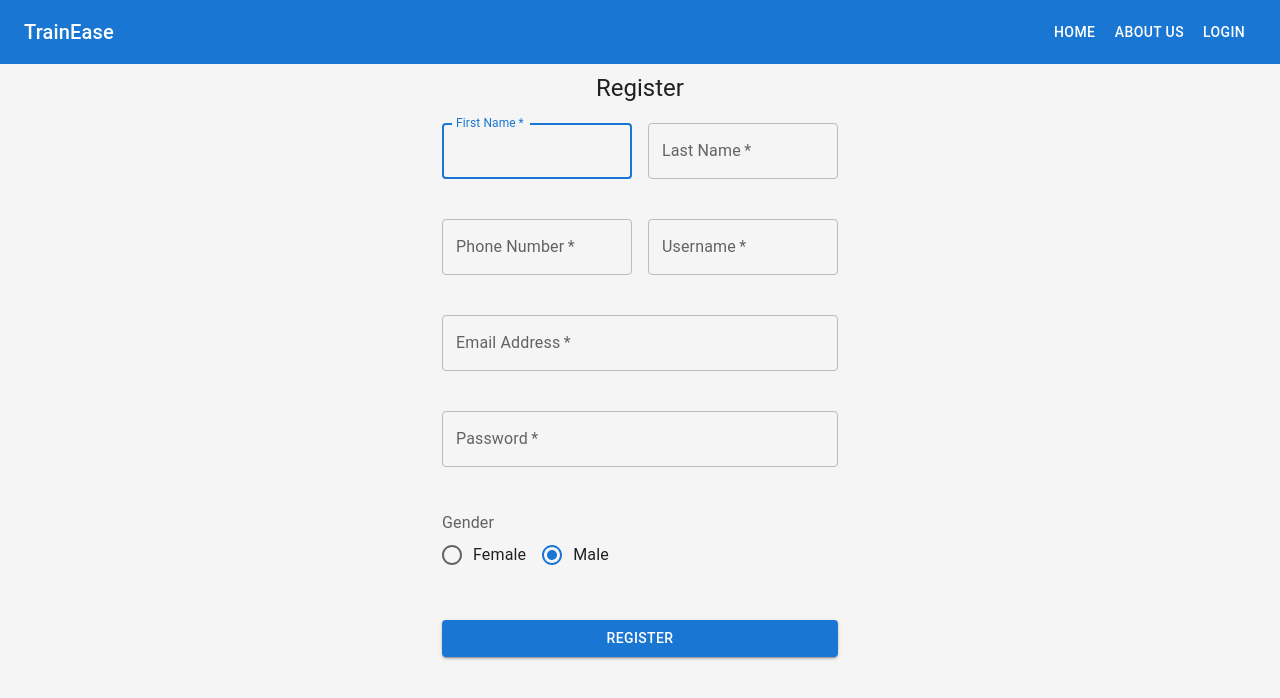
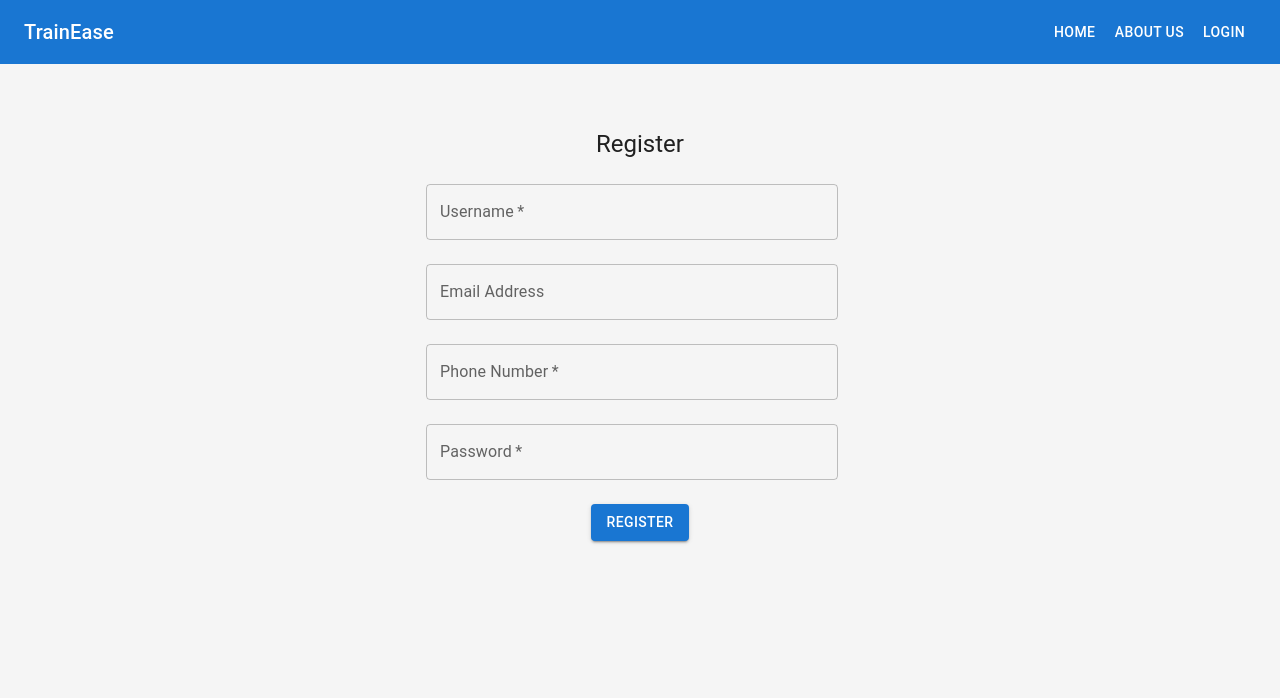
Before and after one commit to DimalshaMadushani/TrainEase-Frontend-Web, a React (Vite) app: page /register in a window 1280 px wide. Shown: the top 698 px of the page. Built offline with nearby package versions, Linux system fonts and the light colour scheme.

Commit message:
Modify the register with redux

```diff
--- a/src/App.jsx
+++ b/src/App.jsx
@@ -12,6 +12,7 @@ import Header from "./components/Header";
 import Profile from "./pages/Profile";
 import SeatSelection from "./pages/SeatSelection";
 import CheckOut from "./pages/CheckOut";
+import EditProfile from "./pages/EditProfile";
 
 function App() {
   return (
@@ -28,6 +29,7 @@ function App() {
             <Route path="/login" element={<Login />} />
             <Route path="/register" element={<Register />} />
             <Route path="/profile" element={<Profile />} />
+            <Route path="/edit-profile" element={<EditProfile />} />
             <Route path="/checkout" element={<CheckOut />} />
           </Routes>
         </Box>
--- a/src/pages/Register.jsx
+++ b/src/pages/Register.jsx
@@ -1,76 +1,97 @@
-import React from 'react';
-import { Button, TextField, Typography, Container, Grid, Radio, RadioGroup, FormControlLabel, FormLabel } from '@mui/material';
-import axios from 'axios';
-import { useNavigate } from 'react-router-dom';
-import { useDispatch } from 'react-redux';
-import {registerStart , registerSuccess, registerFailure} from '../redux/user/userSlice';
-import {useState} from 'react';
+import React from "react";
+import {
+  Button,
+  TextField,
+  Typography,
+  Container,
+  Grid,
+  Box,
+  Alert,
+} from "@mui/material";
+import axios from "axios";
+import { useNavigate } from "react-router-dom";
+import { useDispatch, useSelector } from "react-redux";
+import {
+  registerStart,
+  registerSuccess,
+  registerFailure,
+  clearError,
+} from "../redux/user/userSlice";
+import { useState,useEffect } from "react";
 
 function Register() {
+  const { error, loading } = useSelector((state) => state.user);
   const dispatch = useDispatch();
   const navigate = useNavigate();
   const [formData, setFormData] = useState({
-    firstName: '',
-    lastName: '',
-    phone: '',
-    username: '',
-    email: '',
-    password: '',
-    gender: 'male',
+    phone: "",
+    username: "",
+    email: "",
+    password: "",
   });
+
+  //this use to avoid displaying old errors even after refrehsing the page
+  useEffect(() => {
+    dispatch(clearError()); // Clear error state when the component mounts
+  }, [dispatch]);
+
+
   const handleSubmit = async (e) => {
     e.preventDefault();
-    console.log('Registering...');
+    console.log("Registering...");
     dispatch(registerStart());
     try {
-      const response = await axios.post('/api/register', formData);
-      console.log('Response:', response);
+      const response = await axios.post("/api/register", formData);
+      console.log("Response:", response);
       dispatch(registerSuccess(response.data));
-      navigate('/home');
+      navigate("/home");
     } catch (error) {
-      console.error('Error during registration:', error);
+      console.error("Error during registration:", error);
       dispatch(registerFailure(error.response.data.message));
     }
-  }
+  };
 
   return (
     <Container component="main" maxWidth="xs">
-      <div style={{ marginTop: 8, display: 'flex', flexDirection: 'column', alignItems: 'center' }}>
+      <Box
+        sx={{
+          marginTop: 8,
+          display: "flex",
+          flexDirection: "column",
+          alignItems: "center",
+        }}
+      >
         <Typography component="h1" variant="h5">
           Register
         </Typography>
-        <form style={{ width: '100%', marginTop: 3 }} noValidate onSubmit={handleSubmit}>
+      </Box>
+      <Box component="form" onSubmit={handleSubmit} sx={{ mt: 3 }}>
         <Grid container spacing={2}>
-            <Grid item xs={12} sm={6}>
           <TextField
             variant="outlined"
             margin="normal"
             required
             fullWidth
-                id="firstName"
-                label="First Name"
-                name="firstName"
-
-                autoFocus
-                value={formData.firstName}
-                onChange={(e) => {setFormData({ ...formData, firstName: e.target.value });}}
+            id="username"
+            label="Username"
+            name="username"
+            value={formData.username}
+            onChange={(e) => {
+              setFormData({ ...formData, username: e.target.value });
+            }}
           />
-            </Grid>
-            <Grid item xs={12} sm={6}>
           <TextField
             variant="outlined"
             margin="normal"
-                required
             fullWidth
-                id="lastName"
-                label="Last Name"
-                name="lastName"
-
-                value={formData.lastName}
-                onChange={(e) => {setFormData({ ...formData, lastName: e.target.value });}}
+            id="email"
+            label="Email Address"
+            name="email"
+            value={formData.email}
+            onChange={(e) => {
+              setFormData({ ...formData, email: e.target.value });
+            }}
           />
-            </Grid>
-            <Grid item xs={12} sm={6}>
           <TextField
             variant="outlined"
             margin="normal"
@@ -80,36 +101,10 @@ function Register() {
             label="Phone Number"
             name="phone"
             value={formData.phone}
-                onChange={(e) => {setFormData({ ...formData, phone: e.target.value });}}
+            onChange={(e) => {
+              setFormData({ ...formData, phone: e.target.value });
+            }}
           />
-            </Grid>
-            <Grid item xs={12} sm={6}>
-              <TextField
-                variant="outlined"
-                margin="normal"
-                required
-                fullWidth
-                id="username"
-                label="Username"
-                name="username"
-                value={formData.username}
-                onChange={(e) => {setFormData({ ...formData, username: e.target.value });}}
-              />
-            </Grid>
-            <Grid item xs={12}>
-              <TextField
-                variant="outlined"
-                margin="normal"
-                required
-                fullWidth
-                id="email"
-                label="Email Address"
-                name="email"
-                value={formData.email}
-                onChange={(e) => {setFormData({ ...formData, email: e.target.value });}}
-              />
-            </Grid>
-            <Grid item xs={12}>
           <TextField
             variant="outlined"
             margin="normal"
@@ -120,32 +115,22 @@ function Register() {
             type="password"
             id="password"
             value={formData.password}
-                onChange={(e) => {setFormData({ ...formData, password: e.target.value });}}
+            onChange={(e) => {
+              setFormData({ ...formData, password: e.target.value });
+            }}
           />
         </Grid>
-            <Grid item xs={12}>
-              <FormLabel component="legend" style={{ marginTop: 20 }}>Gender</FormLabel>
-              <RadioGroup row aria-label="gender" name="gender" style={{ marginBottom: 20 }}
-                value={formData.gender}
-                onChange={(e) => {setFormData({ ...formData, gender: e.target.value });}}
-              >
-                <FormControlLabel value="female" control={<Radio />} label="Female" />
-                <FormControlLabel value="male" control={<Radio />} label="Male" />
-              </RadioGroup>
-            </Grid>
-          </Grid>
-          <Button
-            type="submit"
-            fullWidth
-            variant="contained"
-            color="primary"
-            style={{ margin: '24px 0px 16px' }}
-
-          >
+        {error && (
+          <Box sx={{ mt: 2 }}>
+            <Alert severity="error">{error}</Alert>
+          </Box>
+        )}
+        <Box sx={{ display: "flex", justifyContent: "center", marginTop: 2 }}>
+          <Button type="submit" variant="contained" color="primary">
             Register
           </Button>
-        </form>
-      </div>
+        </Box>
+      </Box>
     </Container>
   );
 }
```
Lines whose indentation alone changed are shown as unchanged.
